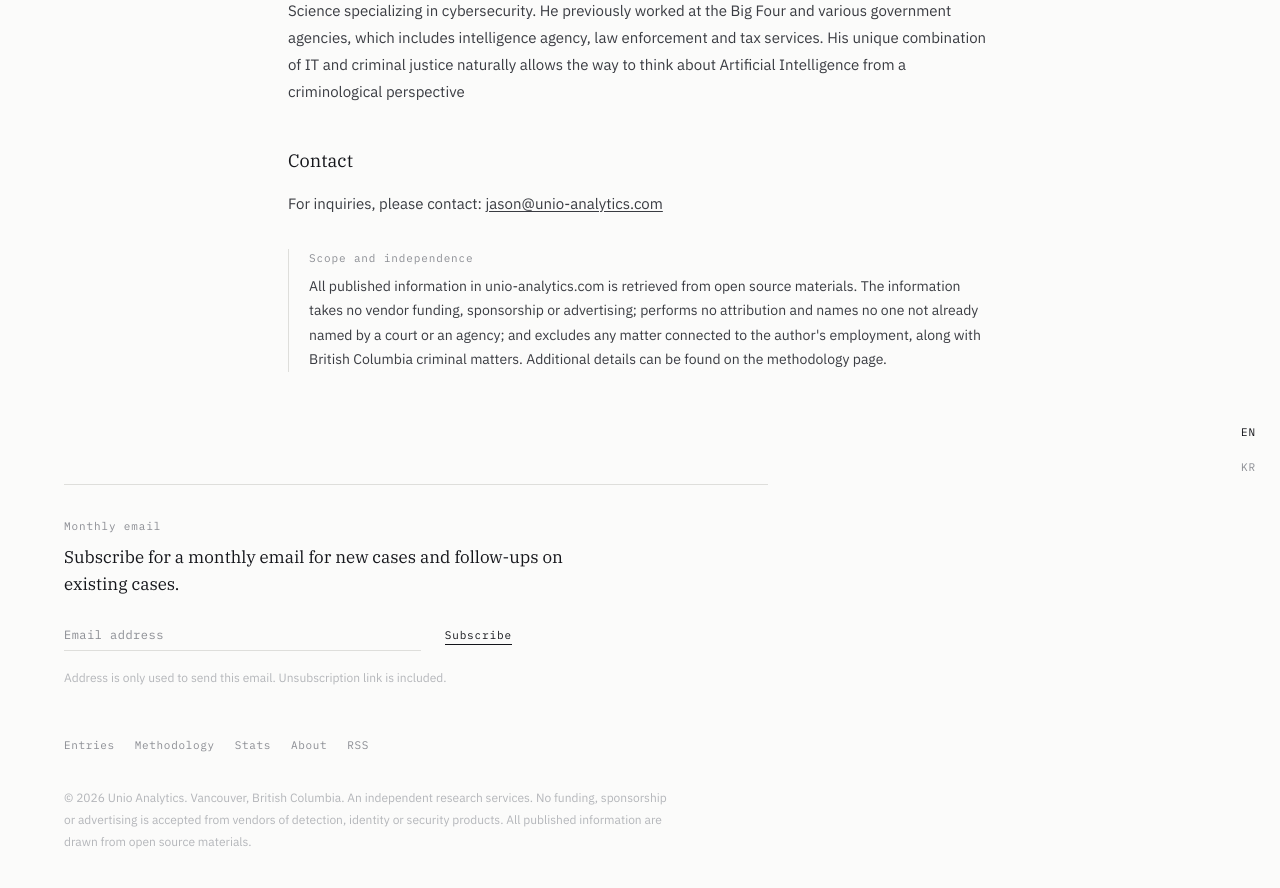
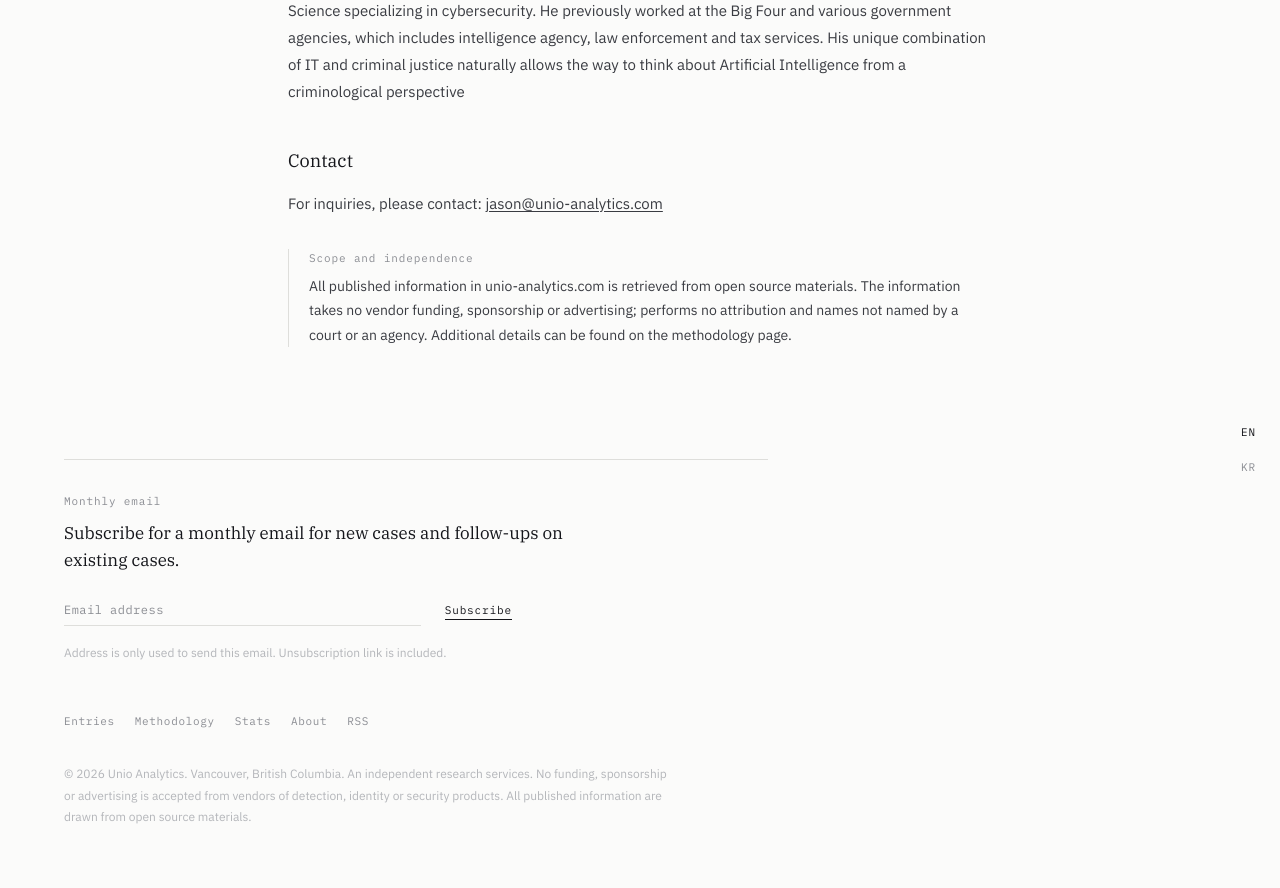
Before and after one commit to maestro-hong/maestro-hong.github.io, a Jekyll site: the page built from about.html, in a window 1280 px wide and 900 px high, scrolled down 674 px. Shown: the top 888 px of the window. Built offline with Jekyll 4.4.1, drawn with Linux system fonts in a browser that asks for light colours.

Commit message:
Update info2

```diff
--- a/about.html
+++ b/about.html
@@ -27,7 +27,7 @@ description: Unio Analytics is an independent research record of AI-enabled crim
 
   <div class="note column">
     <span class="note__label">Scope and independence</span>
-    All published information in unio-analytics.com is retrieved from open source materials. The information takes no vendor funding, sponsorship or advertising; performs no attribution and names no one not already named by a court or an agency; and excludes any matter connected to the author's employment, along with British Columbia criminal matters. Additional details can be found on the <a href="/methodology">methodology</a> page.
+    All published information in unio-analytics.com is retrieved from open source materials. The information takes no vendor funding, sponsorship or advertising; performs no attribution and names not named by a court or an agency. Additional details can be found on the <a href="/methodology">methodology</a> page.
   </div>
 
 </div>
```
